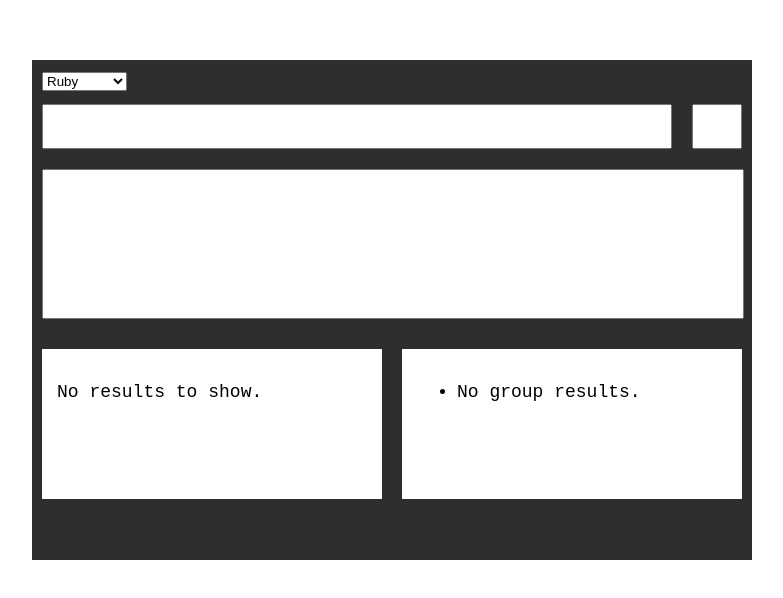
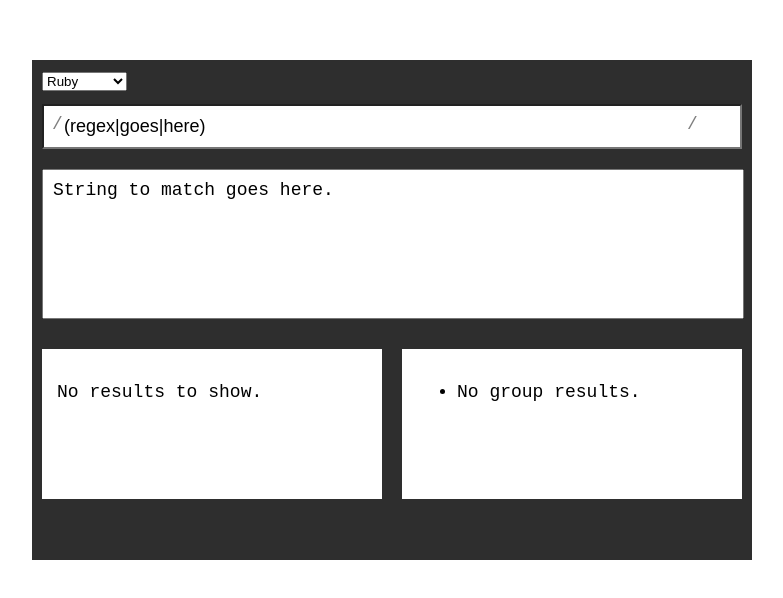
Before and after one commit to jordanmoore753/JS-Ruby-Regex, a React (Create React App) app: page / in a window 1280 px wide. Shown: the part 140-738 px from the top of the page, without its empty margins (248-1031 px from the left). Built offline with nearby package versions, Linux system fonts and the light colour scheme.

Commit message:
added placeholder slashes

```diff
--- a/src/App.js
+++ b/src/App.js
@@ -4,9 +4,9 @@ import Helper from './helpers';
 
 class App extends React.Component {
   state = {
-    regexText: '',
+    regexText: '(regex|goes|here)',
     options: '',
-    strText: '',
+    strText: 'String to match goes here.',
     matchText: { __html: 'No results to show.' },
     groupMatches: { __html: '<li>No group results.</li>' },
     language: 'Ruby'
@@ -108,6 +108,8 @@ class App extends React.Component {
             <option value="Ruby">Ruby</option>
             <option value="JavaScript">JavaScript</option>
         </select>
+        <div className="place-slash" data-placeholder='/'>
+          <p className="trans-slash-one">/</p>
           <input
             type="text"
             className="left-regex"
@@ -116,6 +118,9 @@ class App extends React.Component {
             onChange={this.regexChange}
             onBlur={this.fetchResults}
           />
+        </div>
+        <div className="place-slash" data-placeholder='/'>
+          <p className="trans-slash-two">/</p>
           <input
             type="text"
             className="right-regex"
@@ -124,6 +129,7 @@ class App extends React.Component {
             onChange={this.optionChange}
             onBlur={this.fetchResults}
           />
+        </div>
         <textarea
           className="string-text"
           title="String"
--- a/src/index.css
+++ b/src/index.css
@@ -42,21 +42,47 @@ code {
   .left-regex {
     display: block;
     float: left;
-    width: 630px;
+    width: 640px;
     box-sizing: border-box;
     padding: 10px 0;
-    padding-left: 10px;
+    padding-left: 20px;
     margin: 20px 10px;
+    margin-right: 0px;
+    border-right: none;
   }
 
   .right-regex {
     display: block;
     float: right;
-    width: 50px;
+    width: 60px;
     box-sizing: border-box;
     padding: 10px 0;
-    padding-left: 5px;
-    margin: 20px 10px;
+    padding-left: 20px;
+    margin: 20px 10px 20px 0px;
+    margin-left: 0px;
+    border-left: none;
+  }
+
+  .trans-slash-one {
+    position: relative;
+    top: 30px;
+    left: 20px;
+    margin: 0;
+    padding: 0;
+    width: 0px;
+    height: 0px;
+    opacity: .5;
+  }
+
+  .trans-slash-two {
+    position: relative;
+    top: 30px;
+    left: 5px;
+    margin: 0;
+    padding: 0;
+    width: 0px;
+    height: 0px;
+    opacity: .5;
   }
 
   .string-text {
@@ -66,6 +92,7 @@ code {
     height: 150px;
     margin: 10px;
     resize: none;
+    padding: 10px;
   }
 
   .left-output {
```
Lines whose indentation alone changed are shown as unchanged.
